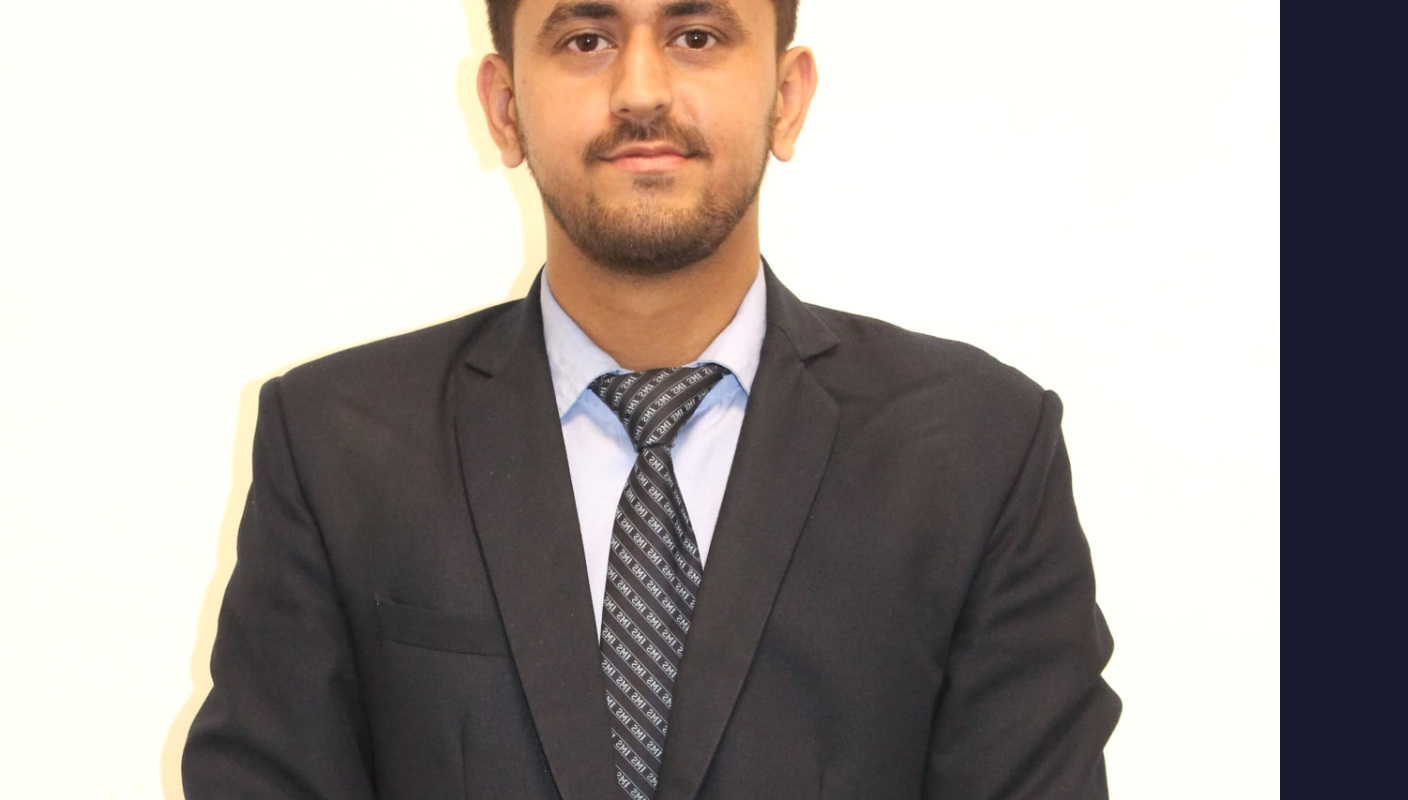
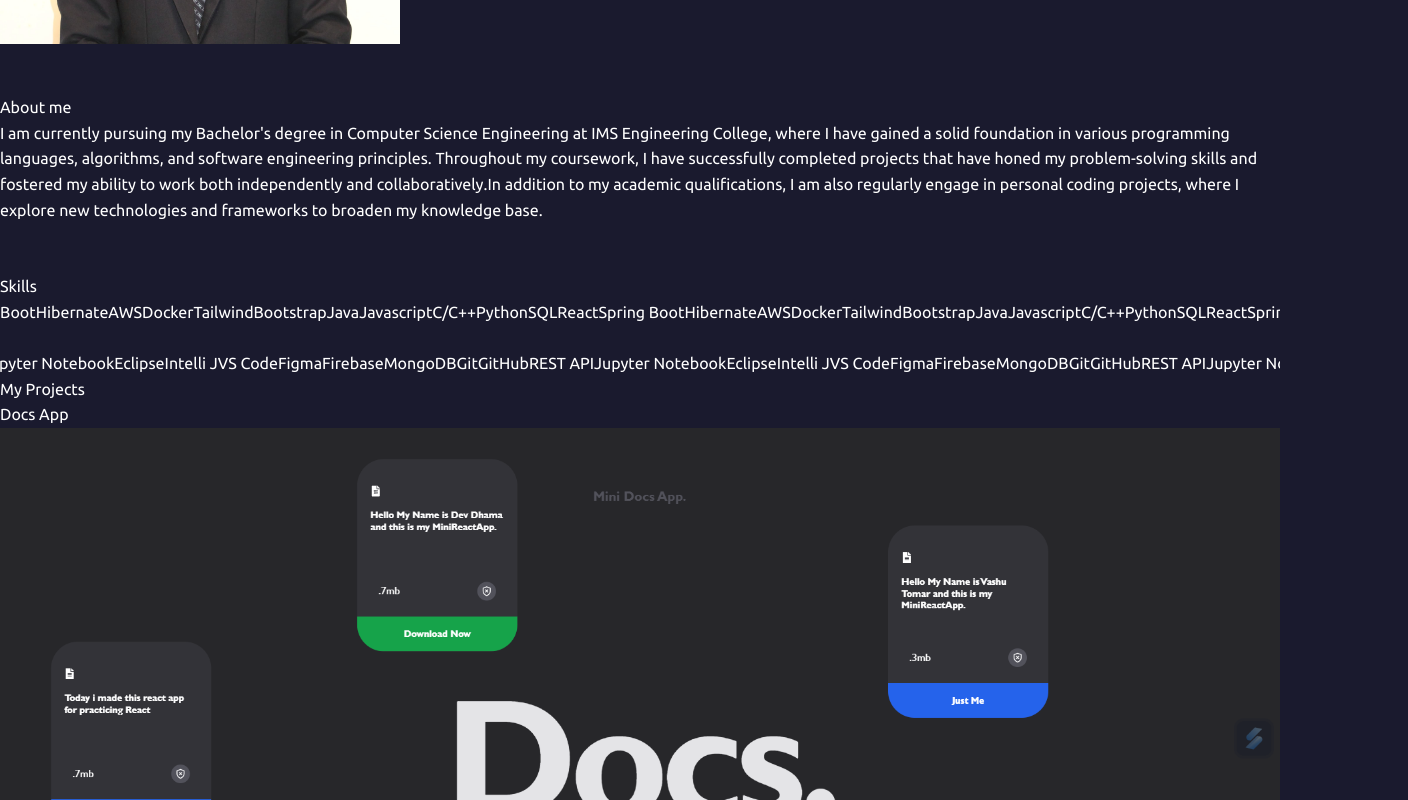
Before and after one commit to devch105/ReactDev, a React (Vite) app in the folder Dev_portfolio/: page / in a window 1280 px wide. Shown: the part 906-1706 px from the top of the page, 1408 px wide, since content can reach past the window. Built offline with nearby package versions, Linux system fonts and the light colour scheme; a web font is replaced by a local one.

Commit message:
pic body changes

```diff
--- a/Dev_portfolio/src/components/Hero.jsx
+++ b/Dev_portfolio/src/components/Hero.jsx
@@ -37,7 +37,8 @@
           <div className="place-items-center mt-4">
             <img
               src={profile}
-              className="w-[400px] h-[400px] rounded-full border-4 border-solid border-x-red-300 border-y-yellow-200 hover:scale-110 transition-all ease-in-out duration-300"
+              className=" pic lg rounded-full border-4 border-solid border-x-red-300 border-y-yellow-200 hover:scale-110 transition-all ease-in-out duration-300
+               sm:w-[200px] h-[300px]  "
             />
           </div>
         </div>
--- a/Dev_portfolio/src/index.css
+++ b/Dev_portfolio/src/index.css
@@ -35,3 +35,7 @@
   font-weight: 400;
   font-style: normal;
 }
+.pic {
+  width: 400px;
+  height: 400px;
+}
```
